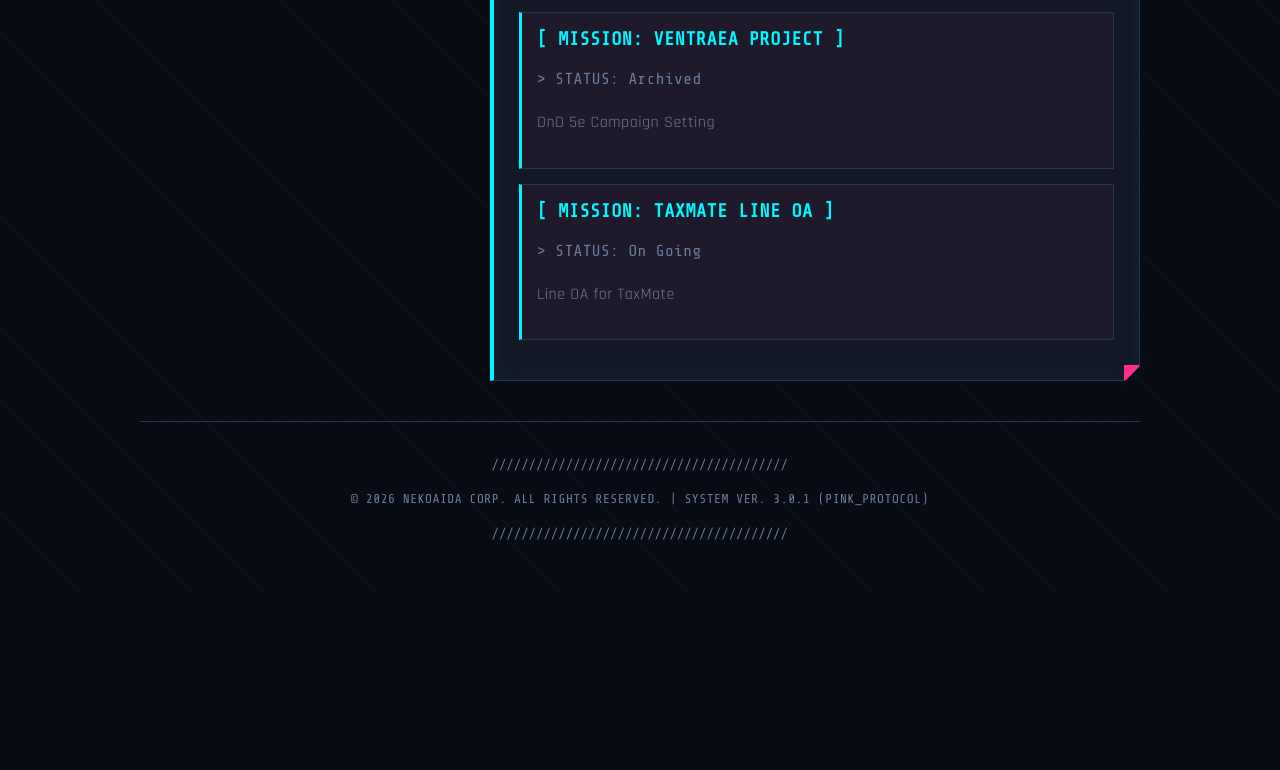
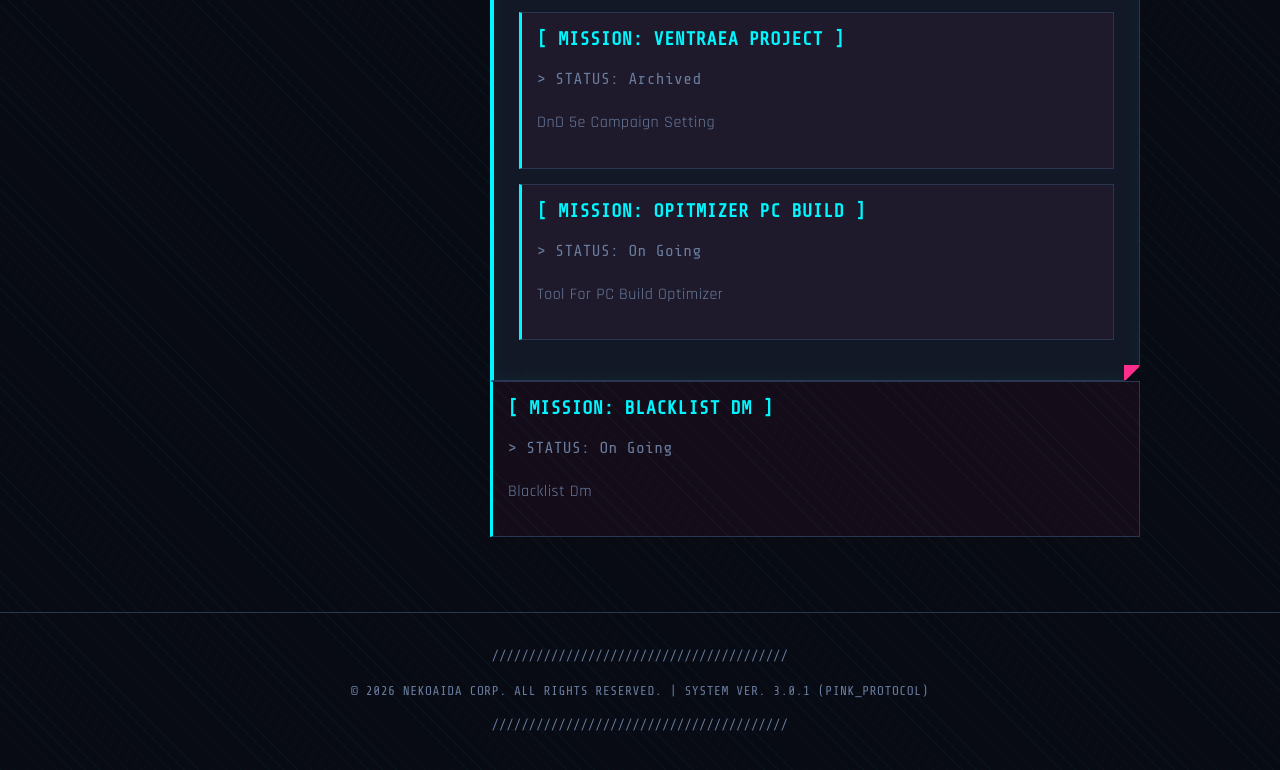
Before and after one commit to NekoAida/nekoaida.github.io, a plain HTML site: page index.html in a window 1280 px wide. Shown: the part 949-1719 px from the top of the page. Before the commit the page ends 1547 px from the top, so only its background shows below. Drawn offline with nearby package versions, Linux system fonts and the light colour scheme.

Commit message:
add mission

```diff
--- a/index.html
+++ b/index.html
@@ -86,11 +86,20 @@
                         </div>
                     </div>
 
-                    <div class = "project-grid">
+                    <div class="project-grid">
                         <div class="project-card" style="border-left-color: var(--neon-blue);">
-                            <h3 style="color: var(--neon-blue);">[ MISSION: TaxMate Line OA ]</h3>
+                            <h3 style="color: var(--neon-blue);">[ MISSION: Opitmizer Pc Build ]</h3>
                             <p class="mono-font">> STATUS: On Going</p>
-                            <p>Line OA for TaxMate</p>
+                            <p>Tool For PC Build Optimizer</p>
+                        </div>
+                    </div>
+                </div>
+
+                <div class="project-grid">
+                    <div class="project-card" style="border-left-color: var(--neon-blue);">
+                        <h3 style="color: var(--neon-blue);">[ MISSION: Blacklist Dm ]</h3>
+                        <p class="mono-font">> STATUS: On Going</p>
+                        <p>Blacklist Dm</p>
                     </div>
                 </div>
         </div>
```
Lines whose indentation alone changed are shown as unchanged.
